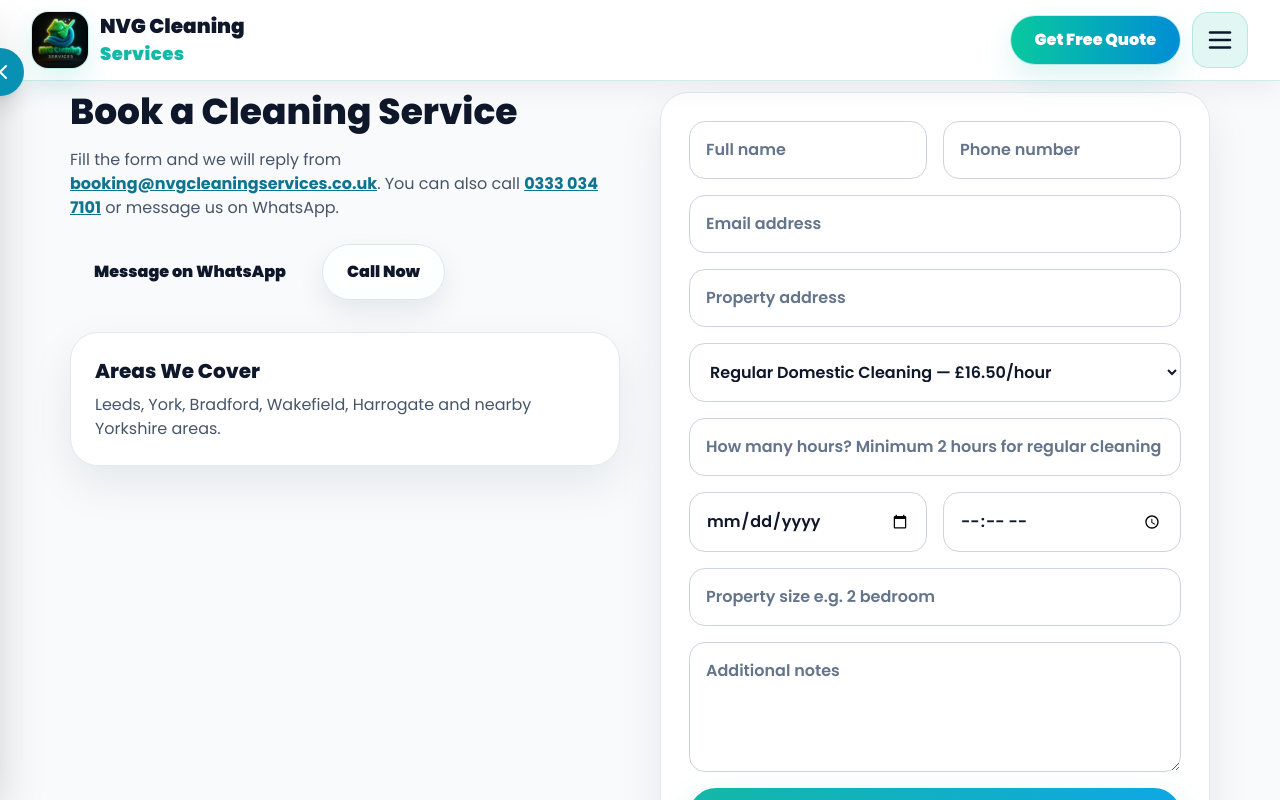
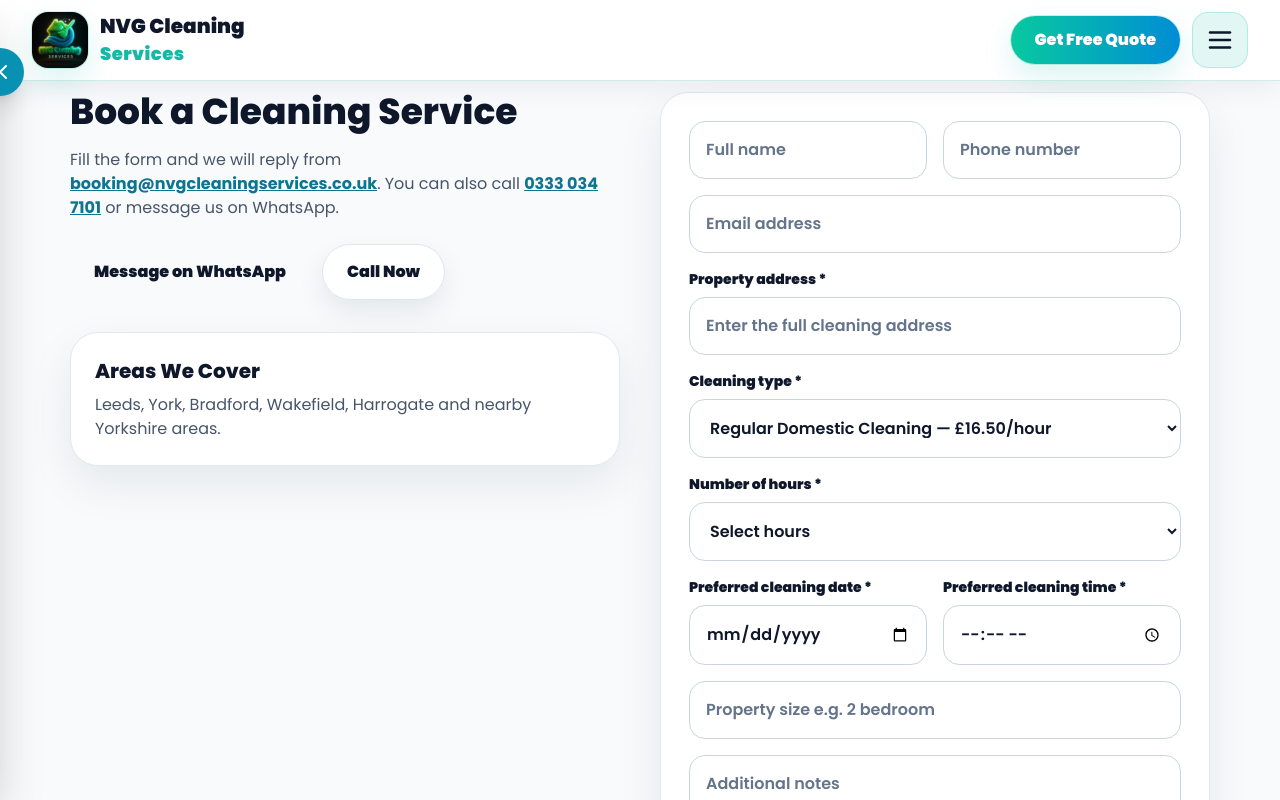
Before and after one commit to adebare-adeyemo/Never-give-up, a Next.js app: page /contact in a window 1280 px wide. Shown: the top 800 px of the page. Built offline with nearby package versions, Linux system fonts and the light colour scheme.

Commit message:
Add files via upload

```diff
--- a/components/BookingForm.jsx
+++ b/components/BookingForm.jsx
@@ -13,6 +13,8 @@ const serviceOptions = [
   'Pressure Washing — from £60',
 ];
 
+const hourOptions = ['2 hours', '3 hours', '4 hours', '6 hours', 'Other'];
+
 const initialForm = {
   name: '',
   phone: '',
@@ -20,6 +22,7 @@ const initialForm = {
   address: '',
   service: serviceOptions[0],
   hours: '',
+  customHours: '',
   date: '',
   time: '',
   propertySize: '',
@@ -32,10 +35,22 @@ export default function BookingForm() {
   const [isSubmitting, setIsSubmitting] = useState(false);
 
   const showHours = useMemo(() => formData.service.includes('/hour'), [formData.service]);
+  const showCustomHours = showHours && formData.hours === 'Other';
 
   function handleChange(event) {
     const { name, value } = event.target;
-    setFormData((current) => ({ ...current, [name]: value }));
+
+    setFormData((current) => {
+      if (name === 'service' && !value.includes('/hour')) {
+        return { ...current, service: value, hours: '', customHours: '' };
+      }
+
+      if (name === 'hours' && value !== 'Other') {
+        return { ...current, hours: value, customHours: '' };
+      }
+
+      return { ...current, [name]: value };
+    });
   }
 
   async function handleSubmit(event) {
@@ -44,10 +59,15 @@ export default function BookingForm() {
     setStatus({ type: '', message: '' });
 
     try {
+      const payload = {
+        ...formData,
+        hours: formData.hours === 'Other' ? formData.customHours : formData.hours,
+      };
+
       const response = await fetch('/api/book', {
         method: 'POST',
         headers: { 'Content-Type': 'application/json' },
-        body: JSON.stringify(formData),
+        body: JSON.stringify(payload),
       });
 
       const result = await response.json();
@@ -63,6 +83,7 @@ export default function BookingForm() {
   }
 
   const inputClass = 'block w-full min-w-0 min-h-[58px] rounded-2xl border border-cyan-400/20 bg-white px-4 py-4 text-base font-semibold text-[#071316] placeholder:text-slate-500 outline-none transition focus:border-cyan-500 focus:ring-4 focus:ring-cyan-500/15';
+  const labelClass = 'mb-2 block text-sm font-black text-slate-900';
 
   return (
     <form onSubmit={handleSubmit} className="card grid gap-4 p-5 sm:p-7">
@@ -70,20 +91,47 @@ export default function BookingForm() {
         <input name="name" value={formData.name} onChange={handleChange} required placeholder="Full name" className={inputClass} />
         <input name="phone" value={formData.phone} onChange={handleChange} required placeholder="Phone number" className={inputClass} />
       </div>
+
       <input name="email" value={formData.email} onChange={handleChange} type="email" required placeholder="Email address" className={inputClass} />
-      <input name="address" value={formData.address} onChange={handleChange} placeholder="Property address" className={inputClass} />
 
-      <select name="service" value={formData.service} onChange={handleChange} className={inputClass}>
-        {serviceOptions.map((option) => <option key={option}>{option}</option>)}
-      </select>
+      <div>
+        <label htmlFor="address" className={labelClass}>Property address *</label>
+        <input id="address" name="address" value={formData.address} onChange={handleChange} required placeholder="Enter the full cleaning address" className={inputClass} />
+      </div>
+
+      <div>
+        <label htmlFor="service" className={labelClass}>Cleaning type *</label>
+        <select id="service" name="service" value={formData.service} onChange={handleChange} required className={inputClass}>
+          {serviceOptions.map((option) => <option key={option}>{option}</option>)}
+        </select>
+      </div>
 
       {showHours && (
-        <input name="hours" value={formData.hours} onChange={handleChange} inputMode="numeric" placeholder="How many hours? Minimum 2 hours for regular cleaning" className={inputClass} />
+        <div>
+          <label htmlFor="hours" className={labelClass}>Number of hours *</label>
+          <select id="hours" name="hours" value={formData.hours} onChange={handleChange} required className={inputClass}>
+            <option value="">Select hours</option>
+            {hourOptions.map((option) => <option key={option} value={option}>{option}</option>)}
+          </select>
+        </div>
+      )}
+
+      {showCustomHours && (
+        <div>
+          <label htmlFor="customHours" className={labelClass}>Specify hours *</label>
+          <input id="customHours" name="customHours" value={formData.customHours} onChange={handleChange} required placeholder="Enter preferred hours" className={inputClass} />
+        </div>
       )}
 
       <div className="grid gap-4 sm:grid-cols-2">
-        <input name="date" value={formData.date} onChange={handleChange} type="date" className={inputClass} />
-        <input name="time" value={formData.time} onChange={handleChange} type="time" className={inputClass} />
+        <div>
+          <label htmlFor="date" className={labelClass}>Preferred cleaning date *</label>
+          <input id="date" name="date" value={formData.date} onChange={handleChange} type="date" required className={inputClass} />
+        </div>
+        <div>
+          <label htmlFor="time" className={labelClass}>Preferred cleaning time *</label>
+          <input id="time" name="time" value={formData.time} onChange={handleChange} type="time" required className={inputClass} />
+        </div>
       </div>
 
       <input name="propertySize" value={formData.propertySize} onChange={handleChange} placeholder="Property size e.g. 2 bedroom" className={inputClass} />
```
